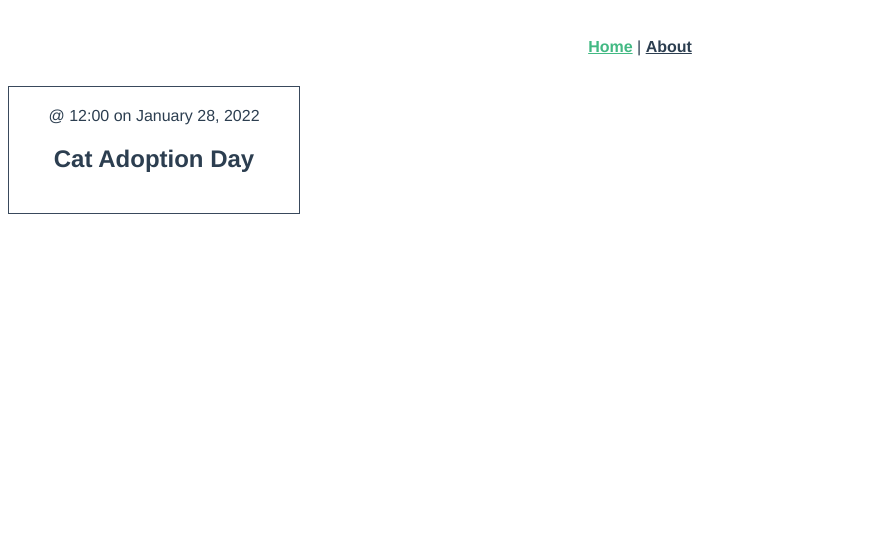
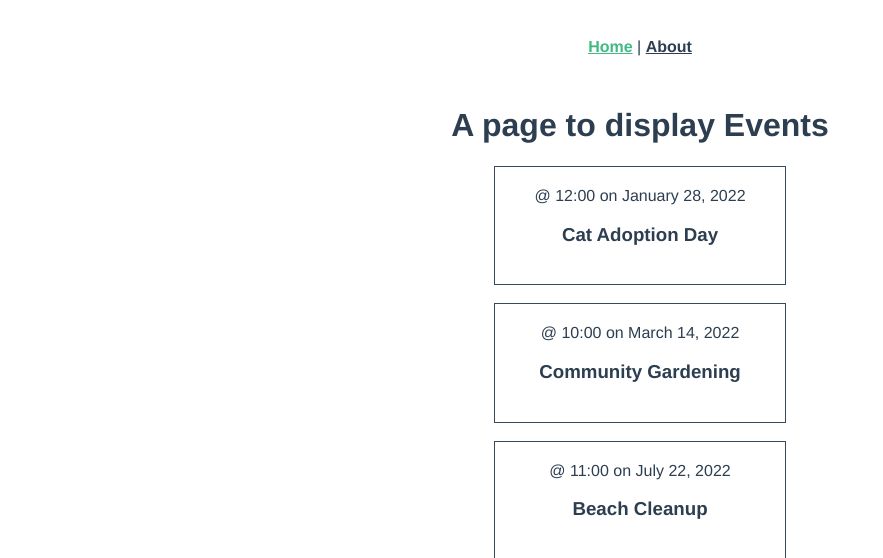
Before and after one commit to madhav7360/vue-assignment-1, a Vue app: page / in a window 1280 px wide. Shown: the top 558 px of the page, without its empty margins (0-883 px from the left). Built offline with nearby package versions, Linux system fonts and the light colour scheme.

Commit message:
Refactor Home view
* moved dummy data from EventCard componet to Home view
* looping over dummy data to display all data in multiple cards
* added style to enclose event cards in flexbox

```diff
--- a/src/components/EventCard.vue
+++ b/src/components/EventCard.vue
@@ -4,33 +4,18 @@
    <span>@
      {{event.time}} on {{event.date}}
    </span>
-   <h2>
+   <h3>
      {{event.title}}
-   </h2>
+   </h3>
   </div>
 </template>
 
 <script>
 export default {
   name: "EventCard",
-  //props: {
-  //  msg: String,
-  //},
-  data() {
-    return{
-      event: {
-          id: 5928101,
-          category: 'animal welfare',
-          title: 'Cat Adoption Day',
-          description: 'Find your new feline friend at this event.',
-          location: 'Meow Town',
-          date: 'January 28, 2022',
-          time: '12:00',
-          petsAllowed: true,
-          organizer: 'Kat Laydee'
-       }
-    }
-  }
+  props: {
+    event: Object
+  },
 };
 </script>
 
--- a/src/views/Home.vue
+++ b/src/views/Home.vue
@@ -1,6 +1,7 @@
 <template>
-  <div class="home">
-    <EventCard/>
+<h1>A page to display Events </h1>
+  <div class="events">
+    <EventCard v-for="event in events" :key="event.id" :event="event"/>
   </div>
 </template>
 
@@ -13,5 +14,53 @@ export default {
   components: {
     EventCard,
   },
+  data () {
+    return {
+      events : [
+        {
+          id: 5928101,
+          category: 'animal welfare',
+          title: 'Cat Adoption Day',
+          description: 'Find your new feline friend at this event.',
+          location: 'Meow Town',
+          date: 'January 28, 2022',
+          time: '12:00',
+          petsAllowed: true,
+          organizer: 'Kat Laydee'
+        },
+        {
+          id: 4582797,
+          category: 'food',
+          title: 'Community Gardening',
+          description: 'Join us as we tend to the community edible plants.',
+          location: 'Flora City',
+          date: 'March 14, 2022',
+          time: '10:00',
+          petsAllowed: true,
+          organizer: 'Fern Pollin'
+        },
+        {
+          id: 8419988,
+          category: 'sustainability',
+          title: 'Beach Cleanup',
+          description: 'Help pick up trash along the shore.',
+          location: 'Playa Del Carmen',
+          date: 'July 22, 2022',
+          time: '11:00',
+          petsAllowed: false,
+          organizer: 'Carey Wales'
+        }
+      ]
+
+    }
+  }
 };
 </script>
+
+<style scoped>
+.events {
+  display :flex;
+  flex-direction: column;
+  align-items :center
+}
+</style>
```
